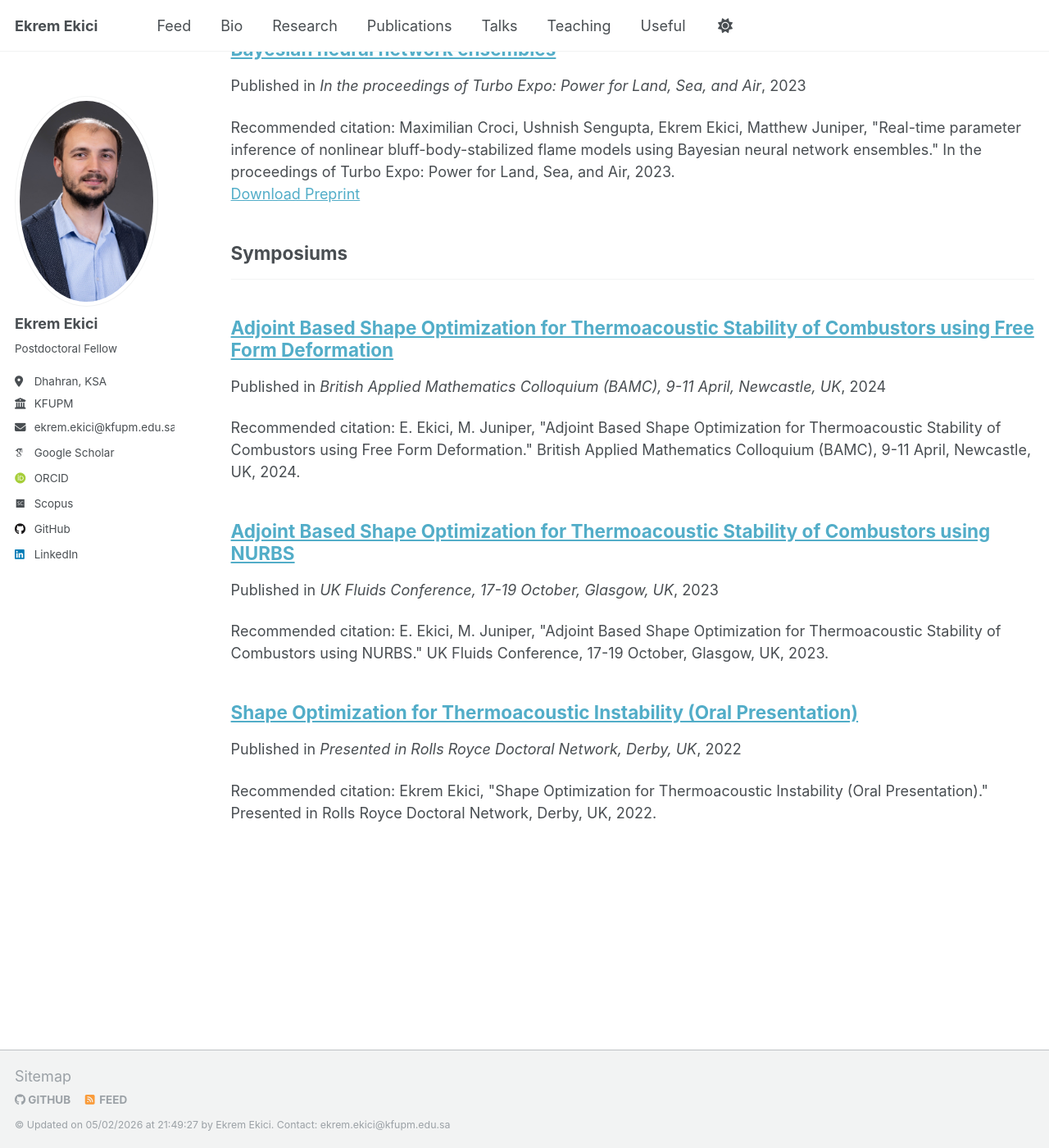
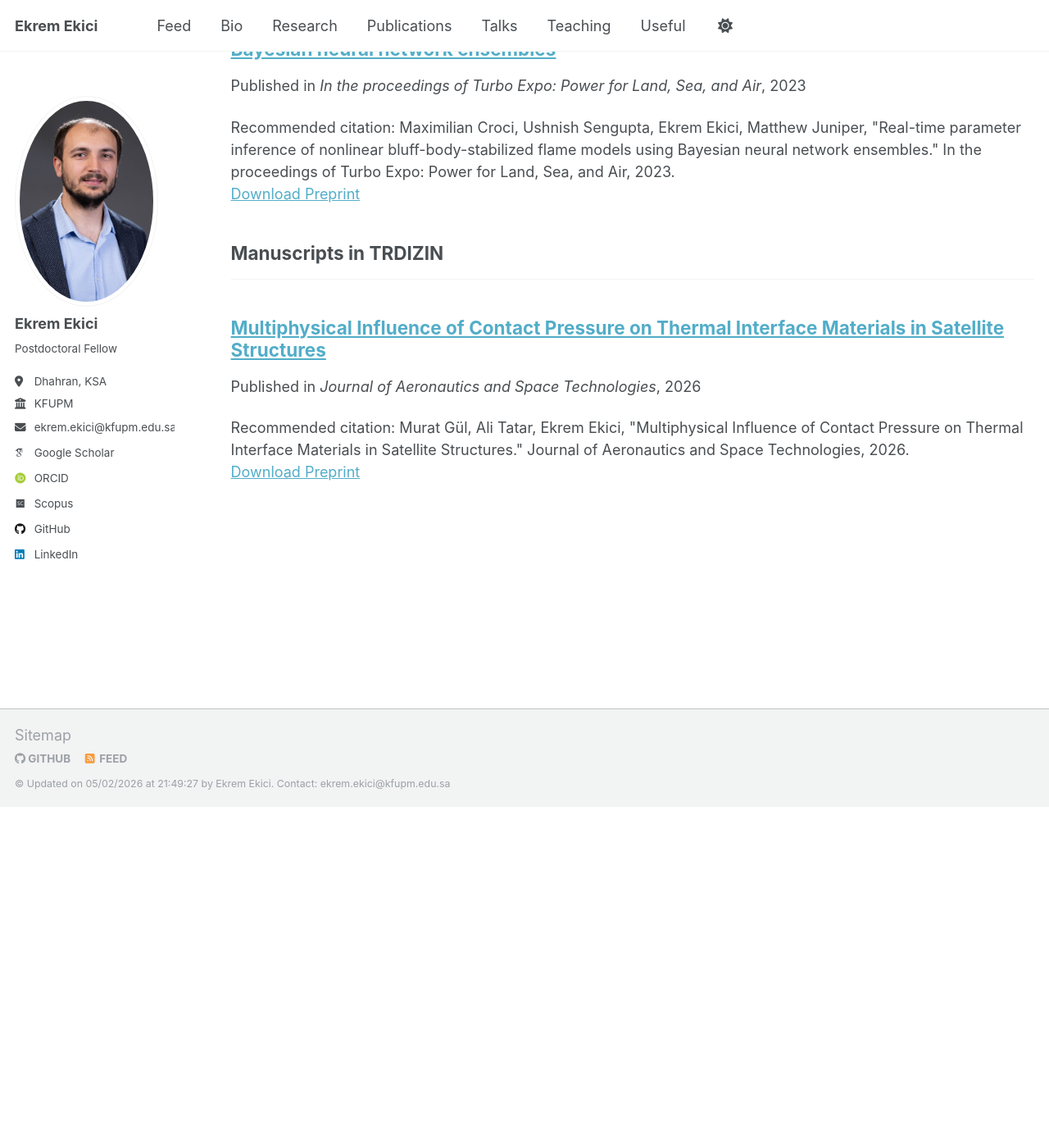
Before and after one commit to ekremekc/ekremekc.github.io, a Jekyll site: the page built from _pages/publications.html, in a window 1280 px wide and 1400 px high, scrolled down 2860 px. Shown: the whole window at 82% size. Built offline with Jekyll 4.4.1, drawn with Linux system fonts in a browser that asks for light colours; some web fonts are replaced; after the commit the page ends 3844 px from its top, so only the background shows below that.

```diff
--- a/_config.yml
+++ b/_config.yml
@@ -84,7 +84,7 @@ publication_category:
   conferences:
     title: 'Conference Papers'
   symposiums:
-    title: 'Symposiums'
+    title: 'Manuscripts in TRDIZIN'
 
 # Site Settings
 teaser                   :  # filename of teaser fallback teaser image placed in /images/, .e.g. "500x300.png"
--- a/_publications/2022-01-01-Shape-Optimization-for-Thermoacoustic-Instability-Oral-Presentation.md
+++ /dev/null
@@ -1,9 +0,0 @@
----
-title: "Shape Optimization for Thermoacoustic Instability (Oral Presentation)"
-collection: publications
-category: symposiums
-permalink: /publication/2022-01-01-Shape-Optimization-for-Thermoacoustic-Instability-Oral-Presentation
-date: 2022-01-01
-venue: 'Presented in Rolls Royce Doctoral Network, Derby, UK'
-citation: ' Ekrem Ekici, &quot;Shape Optimization for Thermoacoustic Instability (Oral Presentation).&quot; Presented in Rolls Royce Doctoral Network, Derby, UK, 2022.'
----
--- a/_publications/2023-01-01-Adjoint-Based-Shape-Optimization-for-Thermoacoustic-Stability-of-Combustors-using-NURBS.md
+++ /dev/null
@@ -1,9 +0,0 @@
----
-title: "Adjoint Based Shape Optimization for Thermoacoustic Stability of Combustors using NURBS"
-collection: publications
-category: symposiums
-permalink: /publication/2023-01-01-Adjoint-Based-Shape-Optimization-for-Thermoacoustic-Stability-of-Combustors-using-NURBS
-date: 2023-01-01
-venue: 'UK Fluids Conference, 17-19 October, Glasgow, UK'
-citation: ' E. Ekici,  M. Juniper, &quot;Adjoint Based Shape Optimization for Thermoacoustic Stability of Combustors using NURBS.&quot; UK Fluids Conference, 17-19 October, Glasgow, UK, 2023.'
----
--- a/_publications/2024-01-01-Adjoint-Based-Shape-Optimization-for-Thermoacoustic-Stability-of-Combustors-using-Free-Form-Deformation.md
+++ /dev/null
@@ -1,9 +0,0 @@
----
-title: "Adjoint Based Shape Optimization for Thermoacoustic Stability of Combustors using Free Form Deformation"
-collection: publications
-category: symposiums
-permalink: /publication/2024-01-01-Adjoint-Based-Shape-Optimization-for-Thermoacoustic-Stability-of-Combustors-using-Free-Form-Deformation
-date: 2024-01-01
-venue: 'British Applied Mathematics Colloquium (BAMC), 9-11 April, Newcastle, UK'
-citation: ' E. Ekici,  M. Juniper, &quot;Adjoint Based Shape Optimization for Thermoacoustic Stability of Combustors using Free Form Deformation.&quot; British Applied Mathematics Colloquium (BAMC), 9-11 April, Newcastle, UK, 2024.'
----
--- /dev/null
+++ b/_publications/2026-01-01-Multiphysical-Influence-of-Contact-Pressure-on-Thermal-Interface-Materials-in-Satellite-Structures.md
@@ -0,0 +1,10 @@
+---
+title: "Multiphysical Influence of Contact Pressure on Thermal Interface Materials in Satellite Structures"
+collection: publications
+category: symposiums
+permalink: /publication/2026-01-01-Multiphysical-Influence-of-Contact-Pressure-on-Thermal-Interface-Materials-in-Satellite-Structures
+date: 2026-01-01
+venue: 'Journal of Aeronautics and Space Technologies'
+paperurl: 'https://jast.msu.edu.tr/index.php/JAST/article/view/692'
+citation: ' Murat Gül,  Ali Tatar,  Ekrem Ekici, &quot;Multiphysical Influence of Contact Pressure on Thermal Interface Materials in Satellite Structures.&quot; Journal of Aeronautics and Space Technologies, 2026.'
+---
--- a/markdown_generator/pubsFromBib.py
+++ b/markdown_generator/pubsFromBib.py
@@ -42,8 +42,8 @@ publist = {
                         "permalink":"/publication/"}
     },
     "mvproceedings":{
-        "file": "symposiums.bib",
-        "venuekey" : "publisher",
+        "file": "articlesTR.bib",
+        "venuekey" : "journal",
         "venue-pretext" : "",
         "collection" : {"name":"publications",
                         "permalink":"/publication/"}
```
Also changed, not shown: _talks/2022-01-01-Shape-Optimization-for-Thermoacoustic-Instability-Oral-Presentation.md (added, +8 -0 lines), _talks/2023-01-01-Adjoint-Based-Shape-Optimization-for-Thermoacoustic-Stability-of-Combustors-using-NURBS.md (added, +8 -0 lines), _talks/2024-01-01-Adjoint-Based-Shape-Optimization-for-Thermoacoustic-Stability-of-Combustors-using-Free-Form-Deformation.md (added, +8 -0 lines), _talks/2025-03-26-Shape-Optimization-of-Annular-Combustors-with-an-Open-Source-Parallelized-Thermoacoustic-Helmholtz-Solver.md (added, +10 -0 lines), markdown_generator/articlesTR.bib (added, +11 -0 lines), markdown_generator/seminars.bib (+21 -1 lines), markdown_generator/symposiums.bib (deleted, +0 -20 lines).
